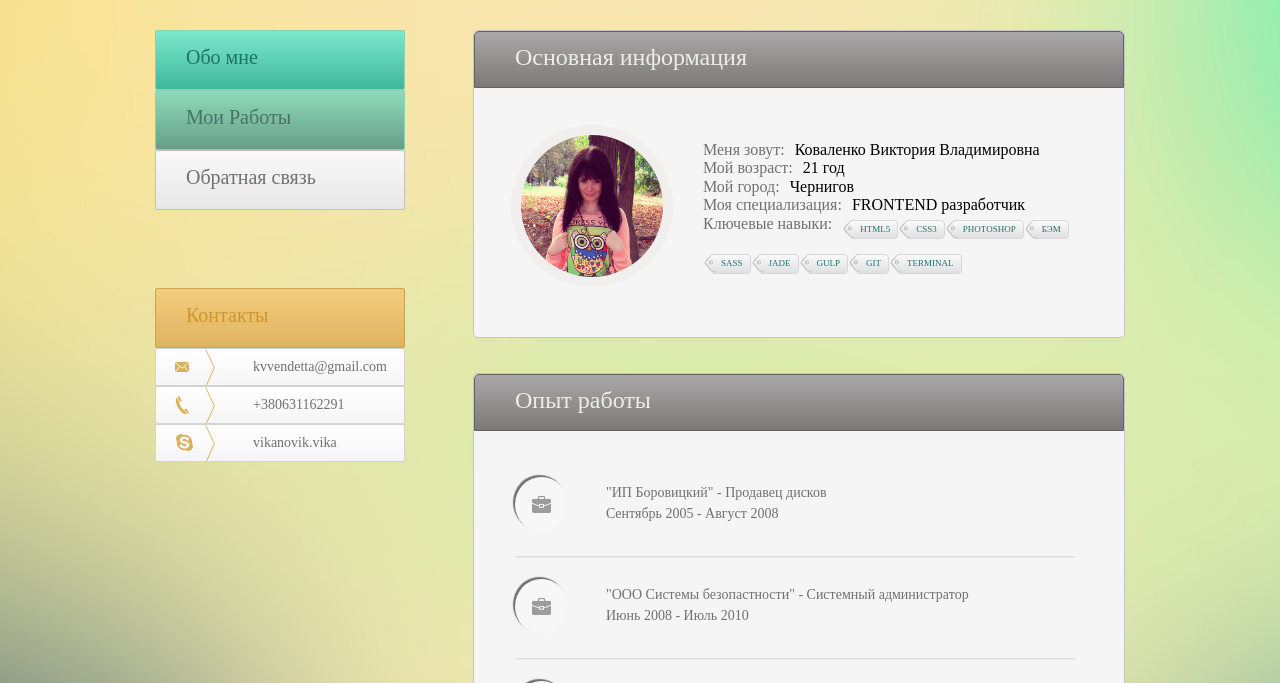
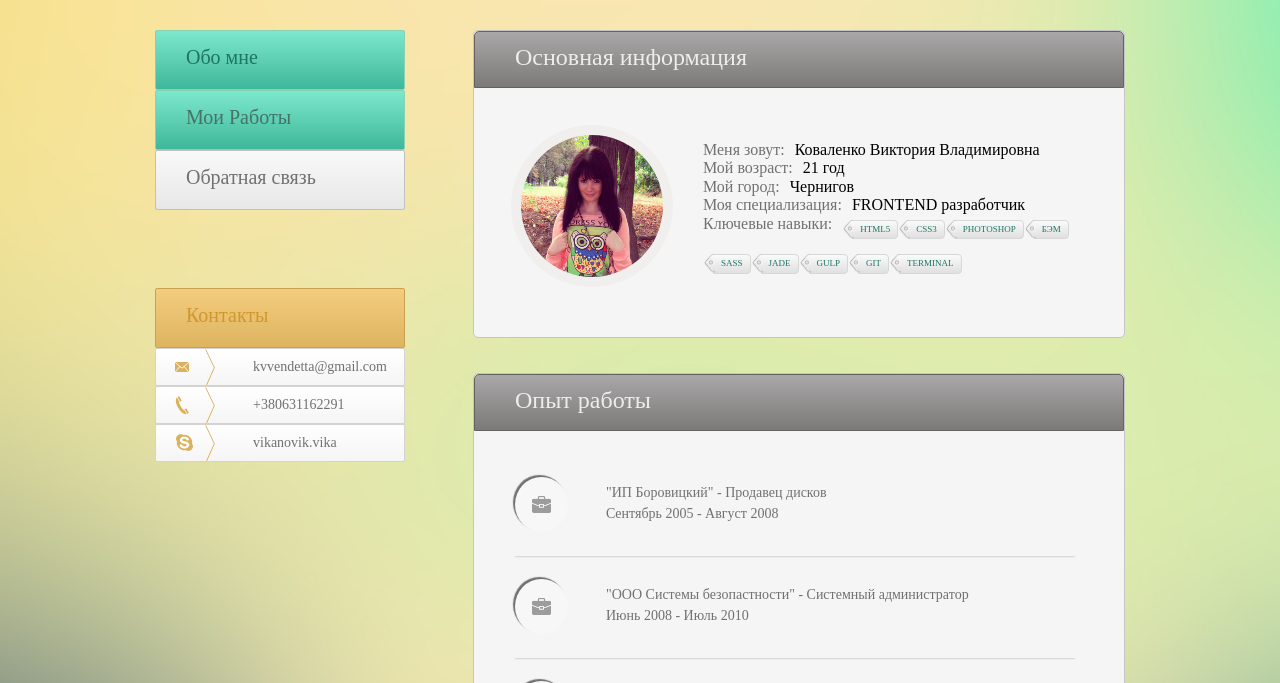
Before and after one commit to vikulchik/javascript---ls, a website: page dev/jade/index.html in a window 1280 px wide. In both pictures the pointer is over the link "Мои Работы". Shown: the part 103-786 px from the top of the page. Drawn offline with nearby package versions, Linux system fonts and the light colour scheme; files that its build step writes are made by us from their sources; files whose address does not match are found by name; a web font is replaced by a local one.

Commit message:
make menu

```diff
--- a/dev/scss/_section.scss
+++ b/dev/scss/_section.scss
@@ -133,8 +133,8 @@
         color: #727070;
         border: 1px solid #c0c0c0;
         &:hover {
-          background-color: #78ba9f;
-          background: linear-gradient(to bottom, #90dabc, #669f87);
+          background-color: #669f88;
+          background: linear-gradient(to bottom, #7de8cd, #3fb79a);
           color: #467366;
           border: 1px solid #88d1b3;
         }
```
Also changed, not shown: dev/css/main.css, dev/scss/main.css.
